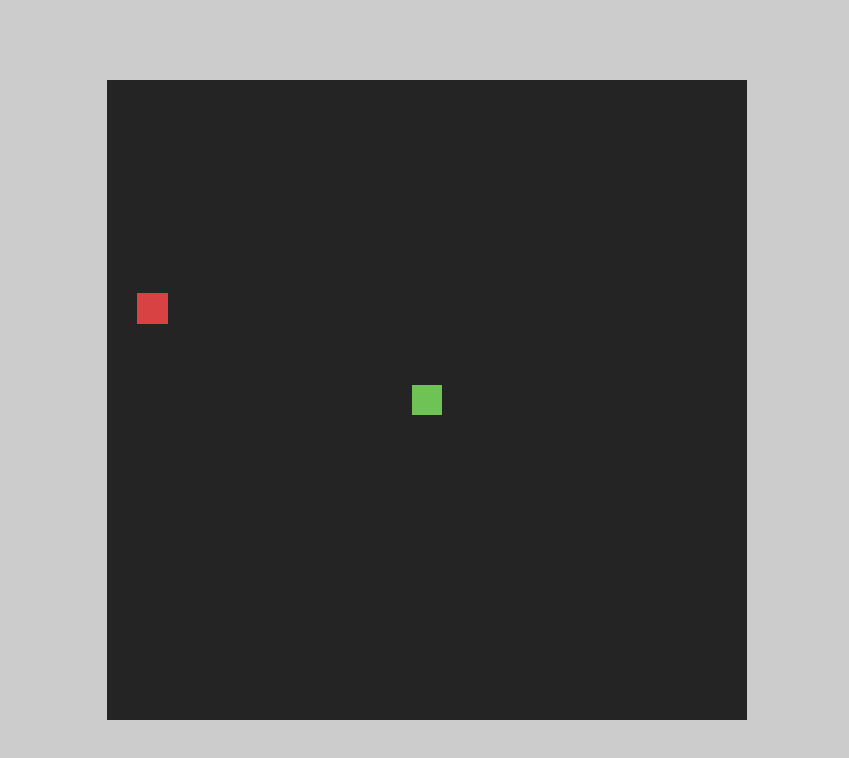
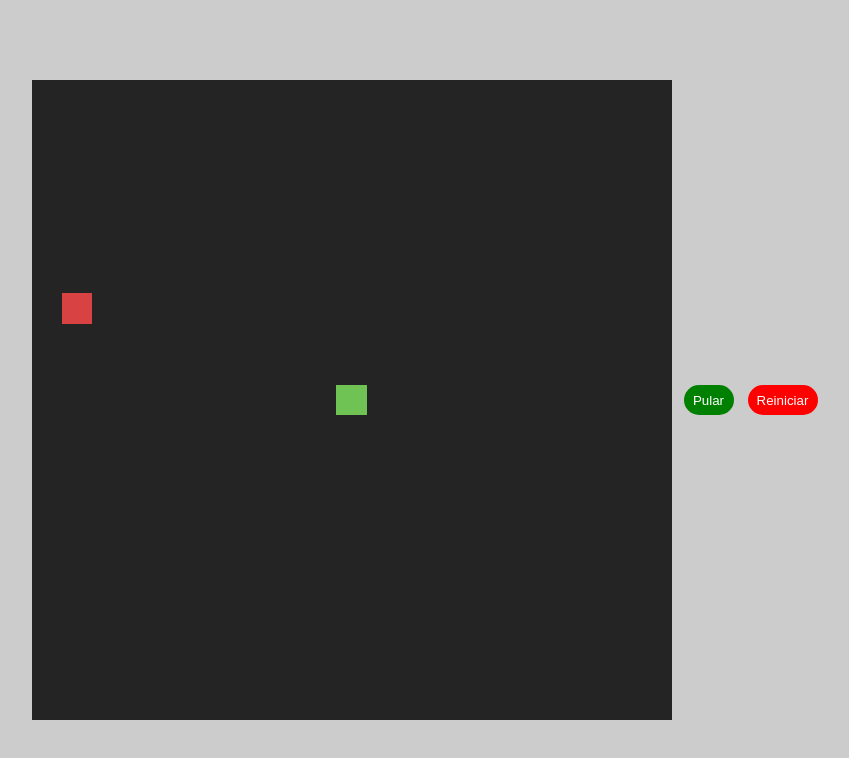
Before and after one commit to ReneFarias/snake_game, a plain HTML site: page index.html in a window 1280 px wide. Shown: the whole page, without its empty margins (213-1062 px from the left). Drawn offline with Linux system fonts and the light colour scheme.

Commit message:
update control beta
buttons control em des

```diff
--- a/game.js
+++ b/game.js
@@ -43,3 +43,12 @@ function draw() {
 function checkDeath() {
     gameOver = outsideGrid(getSnakeHead()) || snakeIntersaction()
 }
+document.addEventListener('keydown',botao.which = 37);
+
+const botao = document.getElementById("myBtn")
+
+botao.addEventListener("click", botao.which = 37)
+
+var botao2 = jQuery.Event ("keypress");
+botao.ctrlKey = false;
+botao.which = 37;
--- a/index.html
+++ b/index.html
@@ -9,6 +9,10 @@
 </head>
 <body>
     <div id="game-board"></div>
+    <div class="controle">
+        <button id="myBtn" onkeydown="37">Pular</button>
+        <button class="btreset" onClick="window.location.reload();">Reiniciar</button>
+        </div>
 </body>
 <script src="game.js" defer type="module"></script>
 </html>
--- a/style.css
+++ b/style.css
@@ -28,3 +28,39 @@ body {
 .food {
     background-color: #d84242;
 }
+
+.controle {
+    flex-direction: column;
+    position: relative;
+    align-items: end;
+    justify-content: end;
+}
+
+.btreset {
+    position: relative;
+    color: white;
+    background-color: red;
+    align-items: center;
+    justify-content: flex-end;
+    padding: 5px;
+    margin: 5px;
+    width: 70px;
+    height: 30px;
+    border-radius: 20rem;
+    border: none;
+}
+
+#myBtn {
+    position: relative;
+    color: white;
+    background-color: green;
+    align-items: center;
+    justify-content: flex-end;
+    padding: 5px;
+    margin: 5px;
+    margin-left: 12px;
+    width: 50px;
+    height: 30px;
+    border-radius: 20rem;
+    border: none;
+}
```
